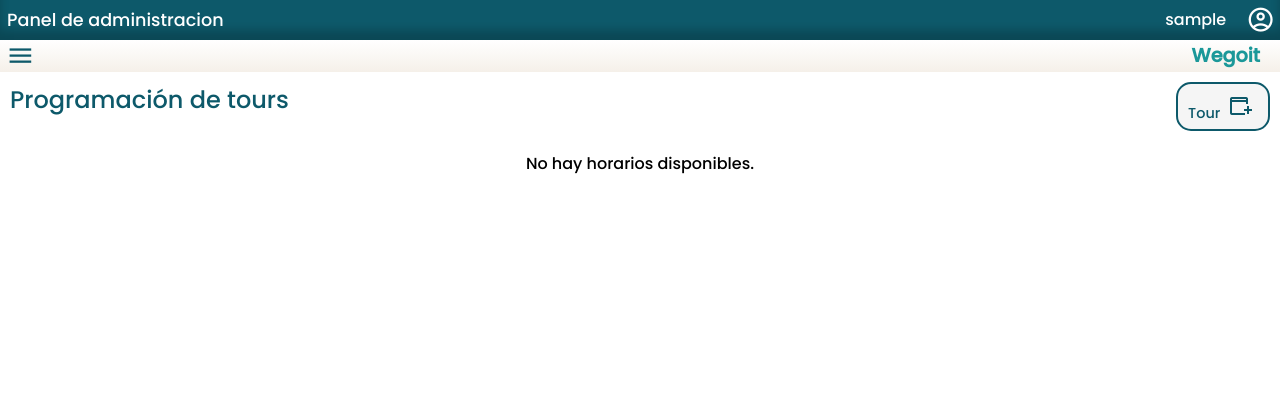
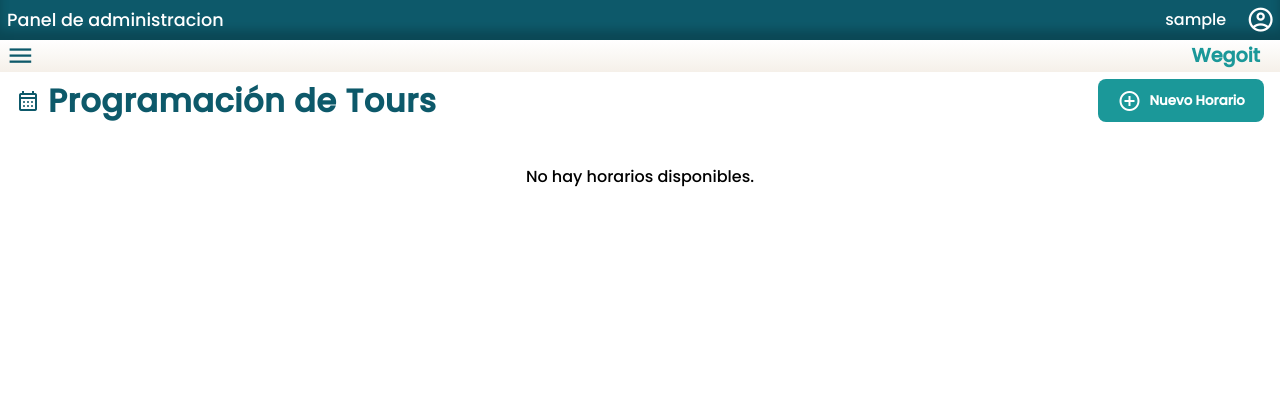
Before and after one commit to jlruedam/wegoit, a Django app: page / in a window 1280 px wide. Shown: the top 420 px of the page. Run offline with Django 5.2, Linux system fonts and the light colour scheme; the visitor is signed in with stand-in values (Sample User, id 1); data that the repository does not hold is empty; some libraries are stand-ins or nearby versions.

Commit message:
style: Unificar y mejorar estilos de cabeceras y plantillas
- Homologa el estilo de la cabecera en la página de inicio (index.html) y la lista de reservaciones (reservation_list.html) para que sean consistentes con el diseño de la lista de tours.

```diff
--- a/reservations/static/assets/css/admin.css
+++ b/reservations/static/assets/css/admin.css
@@ -243,3 +243,44 @@ footer {
   padding: 10px 0;
   z-index: 20;
 }
+
+/* --- SHARED COMPONENT STYLES --- */
+
+.reservations-header {
+    display: flex;
+    justify-content: space-between;
+    align-items: center;
+    margin-bottom: 1.5rem;
+    padding: 0 1rem;
+    width: 100%;
+}
+
+.reservations-list-title {
+    font-size: 2rem;
+    font-family: 'Poppins', sans-serif;
+    color: #0D596A;
+    font-weight: 600;
+    letter-spacing: 0.5px;
+    display: flex;
+    align-items: center;
+    gap: 0.5rem;
+}
+
+.btn-crear-reserva {
+    background-color: var(--azul-marino);
+    color: white;
+    padding: 0.6rem 1.2rem;
+    border-radius: 8px;
+    text-decoration: none;
+    font-weight: 600;
+    display: inline-flex;
+    align-items: center;
+    gap: 0.5rem;
+    transition: background-color 0.3s;
+    border: none;
+    cursor: pointer;
+}
+
+.btn-crear-reserva:hover {
+    background-color: var(--azul-oscuro);
+}
--- a/reservations/static/assets/css/panel.css
+++ b/reservations/static/assets/css/panel.css
@@ -6,14 +6,6 @@
     gap: 15px;
     margin: 5px 0 5px 0;
     padding-bottom: 20px;
-}
-
-.card-container__head {
-    display: flex;
-    justify-content: space-between;
-    width: 100%;
-    text-align: center;
-    margin: 5px 10px;
 }
 
 .card {
@@ -80,35 +72,3 @@
 .btn-secondary:hover {
     background-color: #004d26;
 }
-
-
-/* h2 card container*/
-
-.card-container__head h2{
-    color: var(--azul-oscuro);
-    font-weight: normal;
-}
-
-
-/* button apertura tour */
-
-.card-container__head button{
-    background-color: whitesmoke;
-    color: var(--azul-oscuro);
-    border: 2px solid var(--azul-oscuro);
-    border-radius: 15px;
-    padding: 5px 10px;
-    font-size: 0.9rem;
-    cursor: pointer;
-    text-align: center;
-}
-
-.card-container__head button span {
-    margin: 5px;
-}
-
-.card-container__head button:hover {
-    transform: scale(1.05);
-    color: gray;
-    box-shadow: 0 4px 8px rgba(0,0,0,0.2);
-}
--- a/reservations/templates/home/index.html
+++ b/reservations/templates/home/index.html
@@ -14,10 +14,14 @@
 
 
 <div class="card-container">
-    <div class="card-container__head">
-        <h2>Programación de tours</h2>
-        <button id="openModalScheduleTourBtn">
-            Tour <span class="material-symbols-outlined">add_ad</span>
+    <div class="reservations-header">
+        <h2 class="reservations-list-title">
+            <span class="material-symbols-outlined">calendar_month</span>
+            Programación de Tours
+        </h2>
+        <button id="openModalScheduleTourBtn" class="btn-crear-reserva">
+            <span class="material-symbols-outlined">add_circle</span>
+            Nuevo Horario
         </button>
     </div>
 
```
Also changed, not shown: reservations/static/assets/css/reservations.css (+43 -36 lines).
